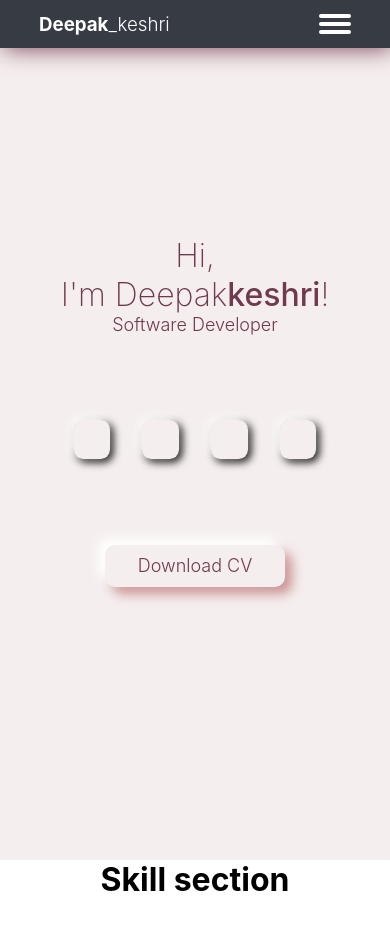
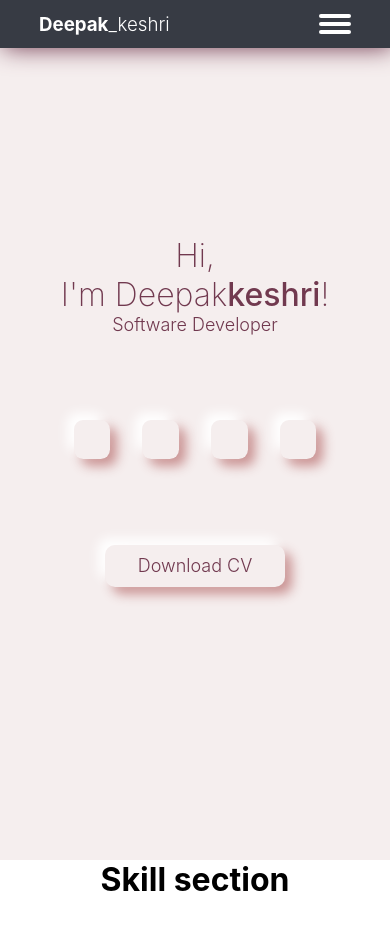
Before and after one commit to dkeshri/Portfolio, a React (Create React App) app: page / in a window 390 px wide. Shown: the top 930 px of the page. Built offline with nearby package versions, Linux system fonts and the light colour scheme; a web font is replaced by a local one.

Commit message:
button modifuied

```diff
--- a/src/assets/css/Pages/Home/Banner.css
+++ b/src/assets/css/Pages/Home/Banner.css
@@ -136,12 +136,6 @@
     font-size: 1.5rem;
     border-radius: 25%;
     padding: 5px;
-    box-shadow: -3px -3px 8px #fff,
-    3px 3px 8px #000 ;
-  }
-  .banner-content-socialMedia .social-icon-link:hover{
-    box-shadow: inset -3px -3px 8px #fff,
-    inset 3px 3px 8px #000 ;
   }
 }
 @media screen and (max-width:620px){
```
